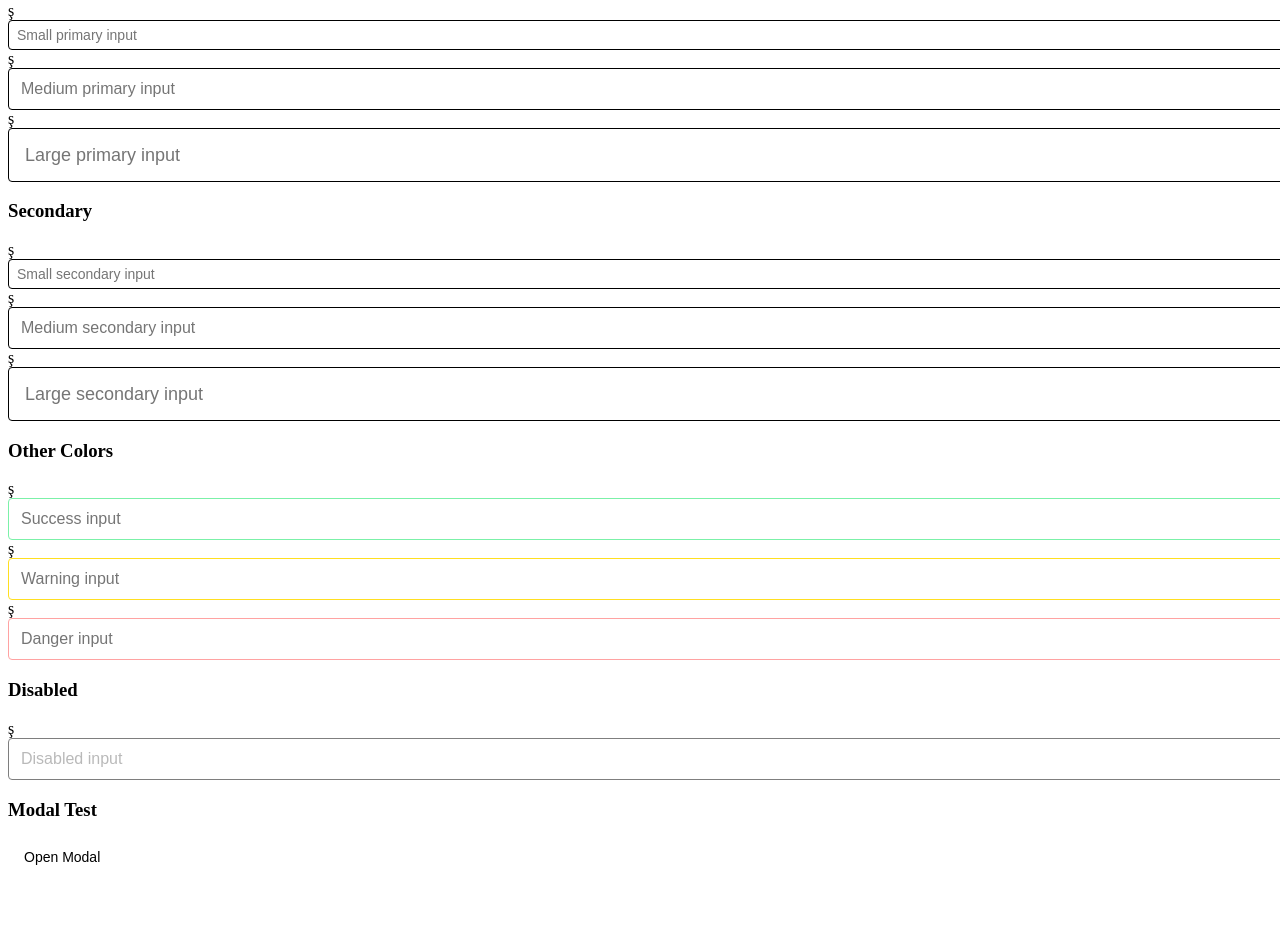
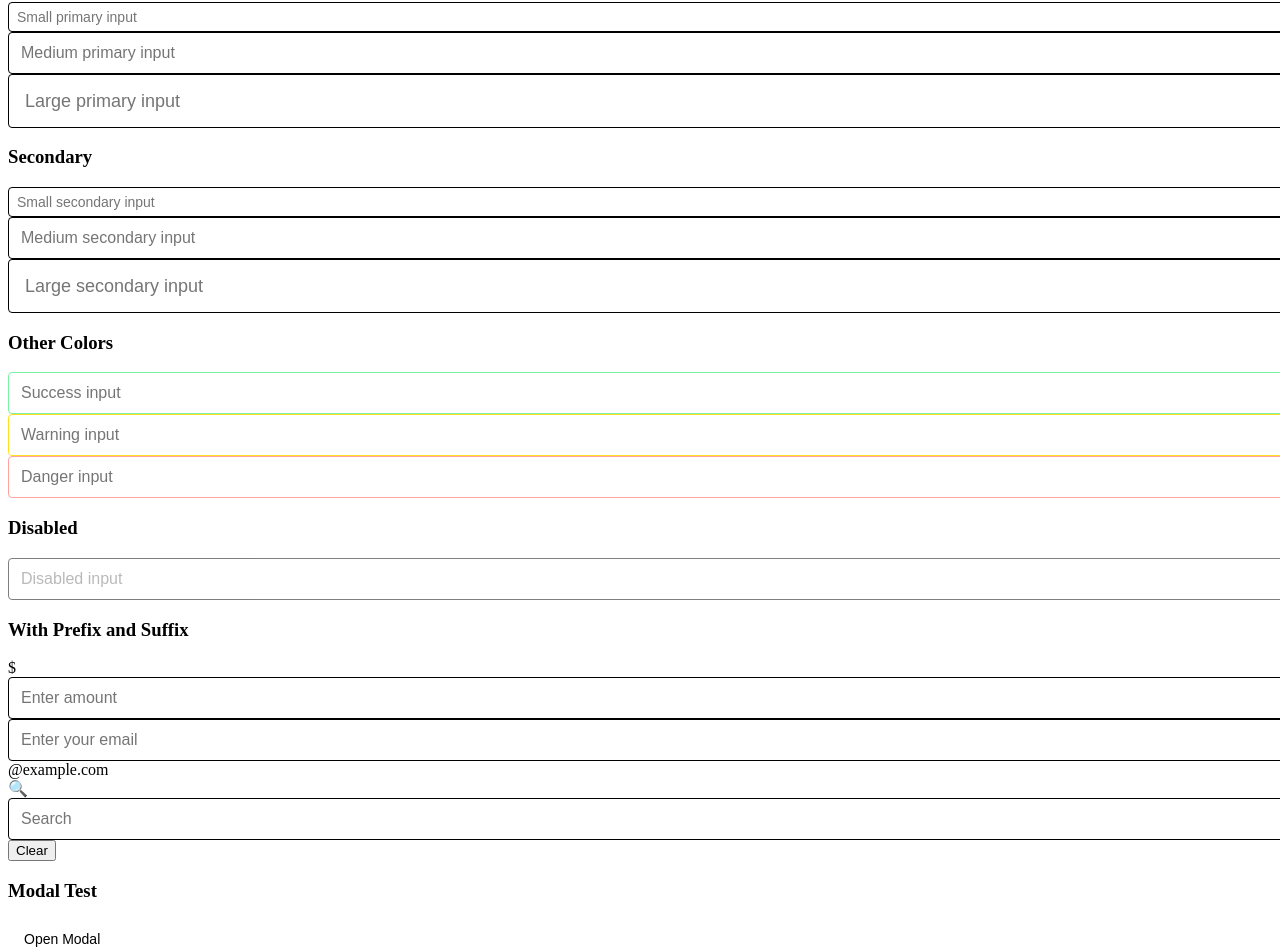
Before and after one commit to kubilaysabah/svelte-ui, a SvelteKit app: page / in a window 1280 px wide. Shown: the part 330-1282 px from the top of the page. Before the commit the page ends 1213 px from the top, so only its background shows below. Built offline with nearby package versions, Linux system fonts and the light colour scheme.

Commit message:
update input

```diff
--- a/src/components/input/input.svelte
+++ b/src/components/input/input.svelte
@@ -7,13 +7,25 @@
 		color = 'primary',
 		size = 'medium',
 		disabled = false,
+		prefix,
+		suffix,
 		...rest
 	}: InputProps = $props();
 </script>
 
-ş
-
-<input {type} {disabled} class={input({ color, size, disabled, class: className })} {...rest} />
+<div class="flex flex-wrap">
+	{#if prefix}
+		<div class="prefix">
+			{@render prefix()}
+		</div>
+	{/if}
+	<input {type} {disabled} class={input({ color, size, disabled, class: className })} {...rest} />
+	{#if suffix}
+		<div class="suffix">
+			{@render suffix()}
+		</div>
+	{/if}
+</div>
 
 <style lang="postcss">
 	@reference "tailwindcss";
@@ -21,7 +33,7 @@
 	/* base input styles */
 	.input {
 		background-color: var(--color-background);
-		@apply w-full rounded border px-3 py-2 transition-colors focus:ring-2 focus:outline-none;
+		@apply flex-1 w-full rounded border px-3 py-2 transition-colors focus:ring-2 focus:outline-none;
 	}
 
 	/* disabled modifier */
@@ -65,4 +77,9 @@
 	.input-warning {
 		@apply border-yellow-300 text-yellow-500 focus:border-yellow-500 focus:ring-yellow-500;
 	}
+
+	.prefix,
+	.suffix {
+		@apply w-5;
+	}
 </style>
--- a/src/components/input/types.ts
+++ b/src/components/input/types.ts
@@ -1,5 +1,6 @@
 import type { HTMLInputAttributes } from 'svelte/elements';
 import { cva, type VariantProps } from 'class-variance-authority';
+import type { Snippet } from 'svelte';
 
 export const input = cva('input', {
 	variants: {
@@ -23,5 +24,8 @@ export const input = cva('input', {
 });
 
 export interface InputProps
-	extends Omit<HTMLInputAttributes, 'size' | 'color'>,
-		VariantProps<typeof input> {}
+	extends Omit<HTMLInputAttributes, 'size' | 'color' | 'prefix'>,
+		VariantProps<typeof input> {
+			prefix?: Snippet;
+			suffix?: Snippet;
+		}
--- a/src/routes/+page.svelte
+++ b/src/routes/+page.svelte
@@ -107,6 +107,34 @@
 			<h3 class="text-md mb-2 font-medium">Disabled</h3>
 			<Input type="text" color="primary" size="medium" placeholder="Disabled input" disabled />
 		</div>
+
+		<!-- With Prefix and Suffix -->
+		<div class="mb-4">
+			<h3 class="text-md mb-2 font-medium">With Prefix and Suffix</h3>
+
+			<!-- Input with prefix -->
+			<Input type="text" color="primary" size="medium" placeholder="Enter amount" class="mb-2">
+				{#snippet prefix()}
+					<span class="px-2 text-gray-500">$</span>
+				{/snippet}
+			</Input>
+
+			<!-- Input with suffix -->
+			<Input type="email" color="primary" size="medium" placeholder="Enter your email" class="mb-2">
+				{#snippet suffix()}
+					<span class="px-2 text-gray-500">@example.com</span>
+				{/snippet}
+			</Input>
+
+			<!-- Input with both prefix and suffix -->
+			<Input type="text" color="primary" size="medium" placeholder="Search" class="mb-2">
+				{#snippet prefix()}
+					<span class="px-2 text-gray-500">🔍</span>
+				{/snippet}
+				{#snippet suffix()}
+					<button class="px-2 text-blue-500 hover:text-blue-700">Clear</button>
+				{/snippet}
+			</Input>
 		</div>
 
 		<!-- Modal Test -->
@@ -114,13 +142,20 @@
 			<h3 class="text-md mb-2 font-medium">Modal Test</h3>
 			<Button size="small" onclick={openModal} color="primary" variant="fill">Open Modal</Button>
 		</div>
-</main>
 
 		{#if showModal}
-	<Modal title="Test Modal" open={showModal} forceClose={closeModal} size="md" variant="default">
+			<Modal
+				title="Test Modal"
+				open={showModal}
+				forceClose={closeModal}
+				size="md"
+				variant="default"
+			>
 				<p>This is a test modal content. You can add any content here.</p>
 				<div class="mt-4">
 					<Button onclick={closeModal} color="secondary" variant="outline">Close</Button>
 				</div>
 			</Modal>
 		{/if}
+	</div>
+</main>
```
Also changed, not shown: 1 other file (tests, documents, lock files or other folders). Lines whose indentation alone changed are shown as unchanged.
